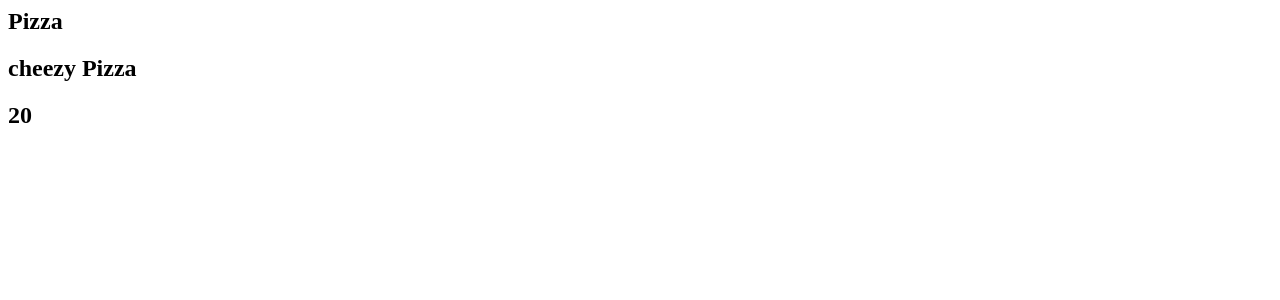
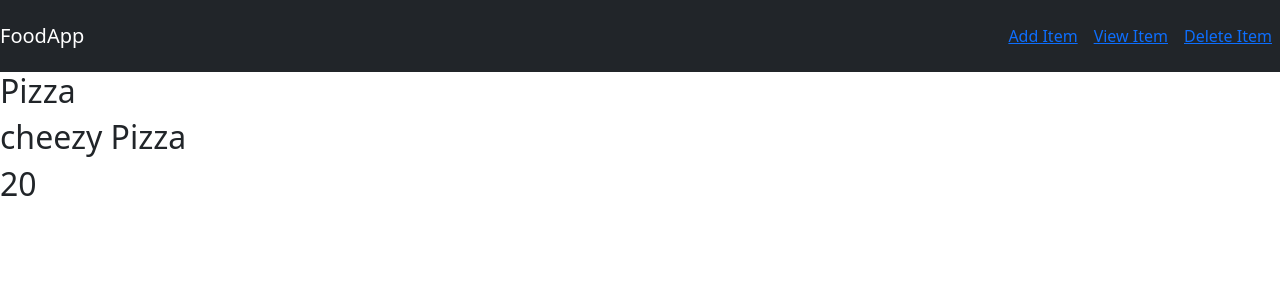
Before and after one commit to Nitesh26Yadav/practicedfiles, a Django app: page /food/1/ in a window 1280 px wide. Shown: the top 300 px of the page. Run offline with Django 4.2, Linux system fonts and the light colour scheme; data comes from the database, SQL or seed files in the repository; both versions use the stored data as it was after the commit.

Commit message:
base template

```diff
--- a/djangopractice/project1/food/models.py
+++ b/djangopractice/project1/food/models.py
@@ -11,3 +11,5 @@
     item_name = models.CharField(max_length=200)
     item_desc = models.CharField(max_length=200)
     item_price = models.IntegerField()
+    item_image = models.CharField(
+        max_length=500, default="https://th.bing.com/th/id/R.861d624cb303db96322dcaeb6ed99e9b?rik=CstlEO2%2fm6Xy4w&riu=http%3a%2f%2fthefooddisciple.com%2fwp-content%2fuploads%2f2015%2f09%2fneptune-placeholder-40.jpg&ehk=oOphLDO0j3MFugqqnhbpZY5C1OyvfNcEvqRdyVpkIzk%3d&risl=&pid=ImgRaw&r=0")
--- /dev/null
+++ b/djangopractice/project1/food/static/food/style.css
@@ -0,0 +1,3 @@
+body {
+    background-color: lightblue;
+}
--- /dev/null
+++ b/djangopractice/project1/food/templates/food/base.html
@@ -0,0 +1,31 @@
+{% load static %}
+
+<!DOCTYPE html>
+<html lang="en">
+
+<head>
+    <title>Document</title>
+    <link rel="stylesheet" href="{% static 'food/style.css' %}">
+    <link href="https://cdn.jsdelivr.net/npm/bootstrap@5.3.0-alpha3/dist/css/bootstrap.min.css" rel="stylesheet"
+        integrity="sha384-KK94CHFLLe+nY2dmCWGMq91rCGa5gtU4mk92HdvYe+M/SXH301p5ILy+dN9+nJOZ" crossorigin="anonymous">
+    <script src="https://cdn.jsdelivr.net/npm/bootstrap@5.3.0-alpha3/dist/js/bootstrap.bundle.min.js"
+        integrity="sha384-ENjdO4Dr2bkBIFxQpeoTz1HIcje39Wm4jDKdf19U8gI4ddQ3GYNS7NTKfAdVQSZe"
+        crossorigin="anonymous"></script>
+</head>
+
+<body>
+    <nav class="navbar navbar-dark bg-dark">
+        <a href="#" class=" navbar-brand"> FoodApp</a>
+
+        <div class="navbar">
+            <a class="nav-item link-primary m-2" href="#"> Add Item</a>
+            <a class="nav-item link-primary m-2" href="#"> View Item</a>
+            <a class="nav-item link-primary m-2" href="#"> Delete Item</a>
+        </div>
+    </nav>
+    <!-- code starts in block body and ends in endblock -->
+    {% block body %}
+    {% endblock %}
+</body>
+
+</html>
--- a/djangopractice/project1/food/templates/food/detail.html
+++ b/djangopractice/project1/food/templates/food/detail.html
@@ -1,11 +1,13 @@
+{% extends 'food/base.html' %}
 <!-- <h1>{{item.item_name}}</h1>
 <h2>{{item.item_desc}}</h2>
 <h3>{{item.item_price}}</h3> -->
+{% block body %}
 
 <h2>{{item.item_name}}</h2>
 <h2>{{item.item_desc}}</h2>
 <h2>{{item.item_price}}</h2>
-
+{% endblock %}
 
 <!-- ItemName : {{item.item_name}}
 ItemDesc : {{item.item_desc}}
--- a/djangopractice/project1/food/urls.py
+++ b/djangopractice/project1/food/urls.py
@@ -4,7 +4,9 @@
 
 app_name = "food"
 urlpatterns = [
+    # food
     path('', views.index, name='index'),
+    # food/1
+    path('<int:item_id>/', views.detail, name='detail'),
     path('item/', views.item, name='item'),
-    path('<int:item_id>/', views.detail, name='detail')
 ]
--- a/djangopractice/project1/project1/settings.py
+++ b/djangopractice/project1/project1/settings.py
@@ -64,7 +64,11 @@
                 'django.contrib.auth.context_processors.auth',
                 'django.contrib.messages.context_processors.messages',
             ],
+            'libraries': {
+                'staticfiles': 'django.templatetags.static',
+            },
         },
+
     },
 ]
 
```
Also changed, not shown: djangopractice/project1/food/templates/food/index.html (+30 -3 lines), djangopractice/project1/db.sqlite3, djangopractice/project1/food/migrations/0002_item_item_image.py (added).
